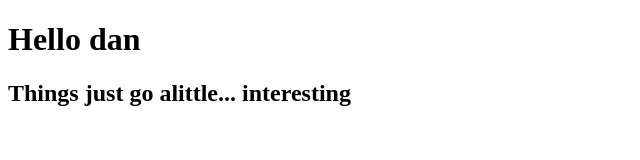
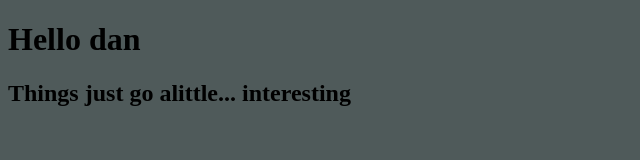
Before and after one commit to ElonEscobar/idan1.0-example, a plain HTML site: page index.html in a window 1280 px wide. Shown: the whole page, without its empty margins (0-640 px from the left). Drawn offline with Linux system fonts and the light colour scheme.

Commit message:
Created a basic css file

```diff
--- /dev/null
+++ b/index.css
@@ -0,0 +1,3 @@
+body{
+    background-color: rgb(79, 90, 90);
+}
--- a/index.html
+++ b/index.html
@@ -2,6 +2,7 @@
 <html>
     <head>
         <title>idan1.0.website</title>
+        <link rel="stylesheet" href="./index.css">
     </head>
     <body>
         <h1>Hello dan</h1>
```
